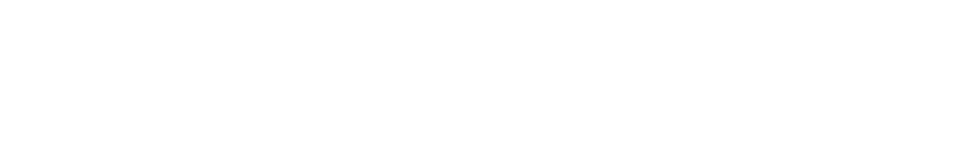
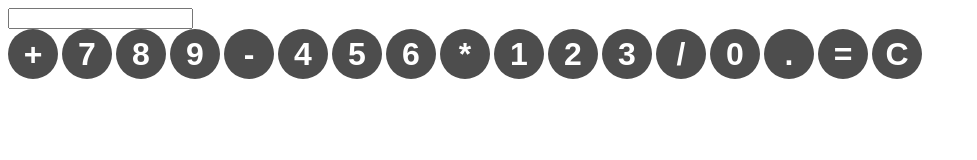
Before and after one commit to LeftSaucer/calculator, a plain HTML site: page index.html in a window 1280 px wide. Shown: the whole page, without its empty margins (0-977 px from the left). Drawn offline with Linux system fonts and the light colour scheme.

Commit message:
added calc buttons and some css

```diff
--- a/index.css
+++ b/index.css
@@ -0,0 +1,11 @@
+button {
+    width: 50px;
+    height: 50px;
+    border-radius: 50px;
+    border: none;
+    background-color: hsl(0, 0%, 30%);
+    color: white;
+    font-size: 2rem;
+    font-weight: bold;
+    cursor: pointer;
+}
--- a/index.html
+++ b/index.html
@@ -9,5 +9,28 @@
 </head>
 <body>
 
+    <div id="calculator">
+        <input id="display" readonly>
+        <div id="keys">
+            <button onclick="appendToDisplay('+')">+</button>
+            <button onclick="appendToDisplay('7')">7</button>
+            <button onclick="appendToDisplay('8')">8</button>
+            <button onclick="appendToDisplay('9')">9</button>
+            <button onclick="appendToDisplay('-')">-</button>
+            <button onclick="appendToDisplay('4')">4</button>
+            <button onclick="appendToDisplay('5')">5</button>
+            <button onclick="appendToDisplay('6')">6</button>
+            <button onclick="appendToDisplay('*')">*</button>
+            <button onclick="appendToDisplay('1')">1</button>
+            <button onclick="appendToDisplay('2')">2</button>
+            <button onclick="appendToDisplay('3')">3</button>
+            <button onclick="appendToDisplay('/')">/</button>
+            <button onclick="appendToDisplay('0')">0</button>
+            <button onclick="appendToDisplay('.')">.</button>
+            <button onclick="calculate()">=</button>
+            <button onclick="clearDisplay()">C</button>
+        </div>
+    </div>
+
 </body>
 </html>
```
